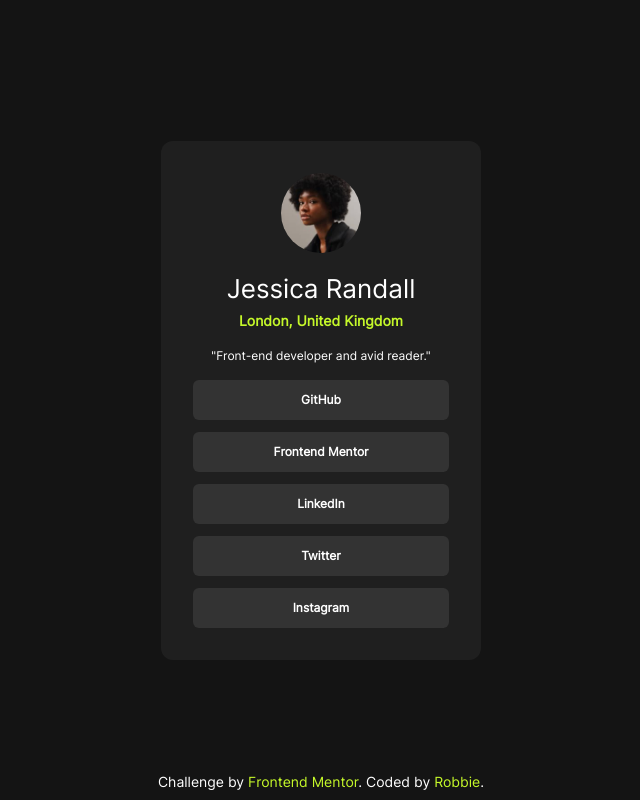
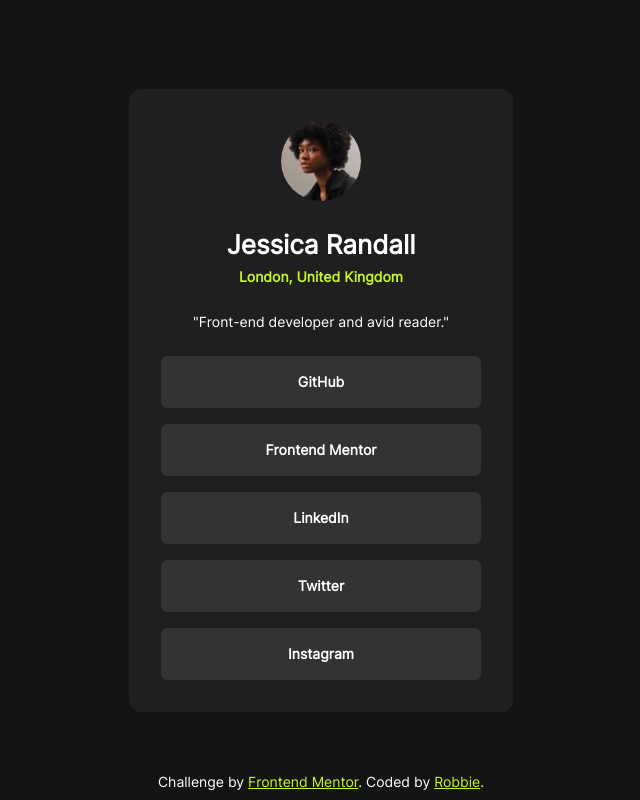
Before and after one commit to robbiedob21/social-links-profile-main, a website: page index.html in a window 1280 px wide. Shown: the whole page, without its empty margins (319-959 px from the left). Drawn offline with Linux system fonts and the light colour scheme.

Commit message:
updated style to match design better

```diff
--- a/index.html
+++ b/index.html
@@ -16,38 +16,40 @@
 	<body class="bg-grey-900 text-white text-center font-inter">
 		<main class="grid place-items-center min-h-screen">
 			<section
-				class="bg-grey-700 rounded-xl mx-auto grid gap-4 p-6 sm:p-8 sm:min-w-80 justify-items-center"
+				class="bg-grey-700 rounded-xl mx-auto grid gap-6 p-6 sm:p-8 sm:min-w-96 justify-items-center"
 			>
 				<img
 					src="./assets/images/avatar-jessica.jpeg"
+          alt="Jessica"
 					class="size-20 rounded-full"
 				/>
 				<div>
-					<h1 class="text-[1.625rem]">Jessica Randall</h1>
+					<h1 class="text-[1.625rem] font-bold">Jessica Randall</h1>
 					<span class="text-green font-semibold text-sm"
 						>London, United Kingdom</span
 					>
 				</div>
-				<p class="text-xs">"Front-end developer and avid reader."</p>
+				<p class="text-sm">"Front-end developer and avid reader."</p>
 
-				<div class="grid gap-3 font-semibold text-xs w-full">
-					<a href="#" class="bg-grey-400 rounded-md p-3 hover:bg-green hover:text-grey-900">GitHub</a>
-					<a href="#" class="bg-grey-400 rounded-md p-3 hover:bg-green hover:text-grey-900">Frontend Mentor</a>
-					<a href="#" class="bg-grey-400 rounded-md p-3 hover:bg-green hover:text-grey-900">LinkedIn</a>
-					<a href="#" class="bg-grey-400 rounded-md p-3 hover:bg-green hover:text-grey-900">Twitter</a>
-					<a href="#" class="bg-grey-400 rounded-md p-3 hover:bg-green hover:text-grey-900">Instagram</a>
+				<div class="grid gap-4 font-semibold text-sm w-full">
+					<a href="#" class="bg-grey-400 rounded-md p-4 hover:bg-green hover:text-grey-900">GitHub</a>
+					<a href="#" class="bg-grey-400 rounded-md p-4 hover:bg-green hover:text-grey-900">Frontend Mentor</a>
+					<a href="#" class="bg-grey-400 rounded-md p-4 hover:bg-green hover:text-grey-900">LinkedIn</a>
+					<a href="#" class="bg-grey-400 rounded-md p-4 hover:bg-green hover:text-grey-900">Twitter</a>
+					<a href="#" class="bg-grey-400 rounded-md p-4 hover:bg-green hover:text-grey-900">Instagram</a>
 				</div>
 			</section>
 		</main>
-		<div class="text-sm absolute bottom-0 text-center w-full pb-2">
+
+		<footer class="text-sm absolute bottom-0 text-center w-full pb-2">
 			Challenge by
 			<a
 				href="https://www.frontendmentor.io?ref=challenge"
 				target="_blank"
-				class="text-green hover:underline"
+				class="text-green underline hover:underline-offset-4"
 				>Frontend Mentor</a
 			>. Coded by
-			<a href="https://robbie.kiwi/" class="text-green hover:underline">Robbie</a>.
-		</div>
+			<a href="https://robbie.kiwi/" class="text-green underline hover:underline-offset-4">Robbie</a>.
+    </footer>
 	</body>
 </html>
```
Also changed, not shown: screenshot.png, src/output.css.
